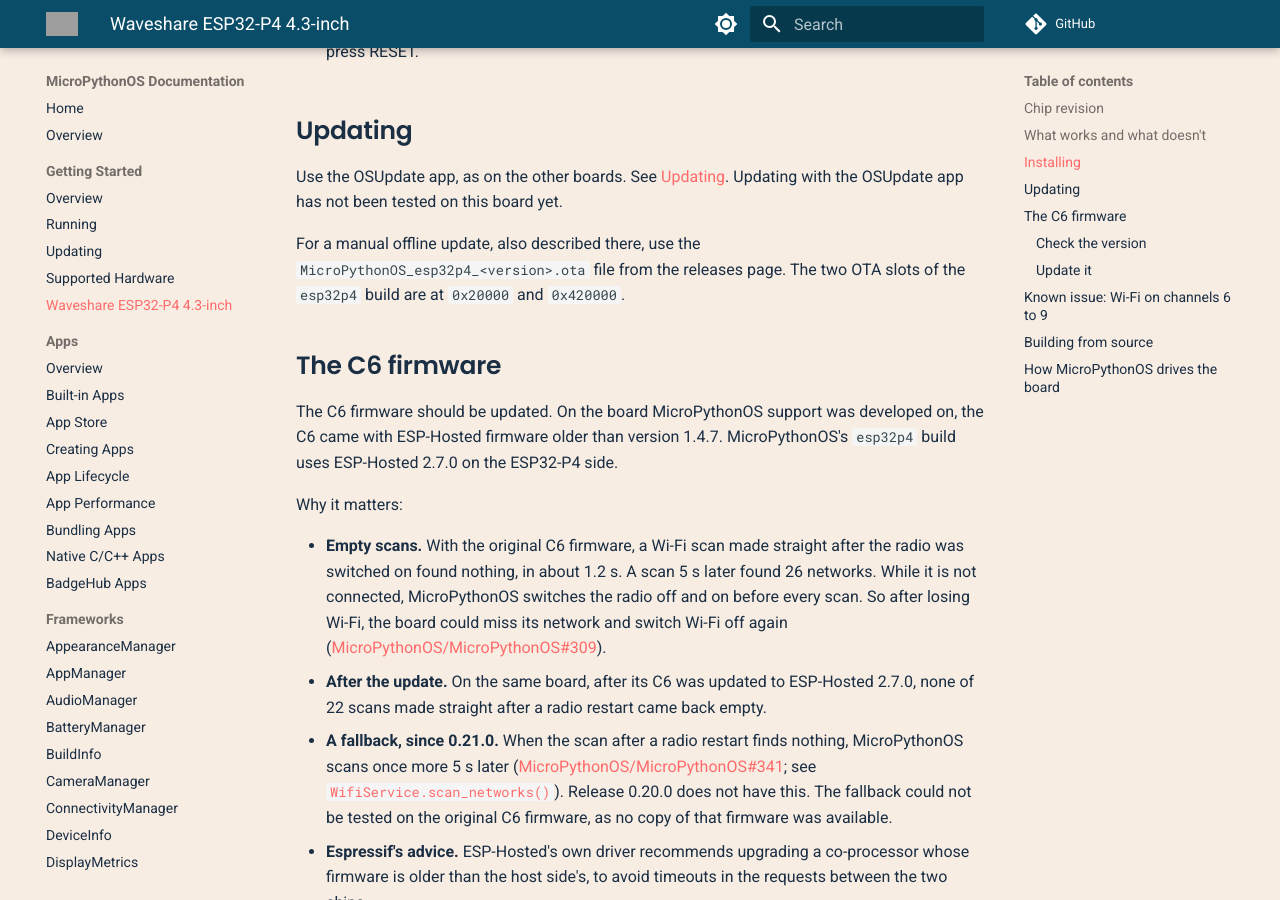
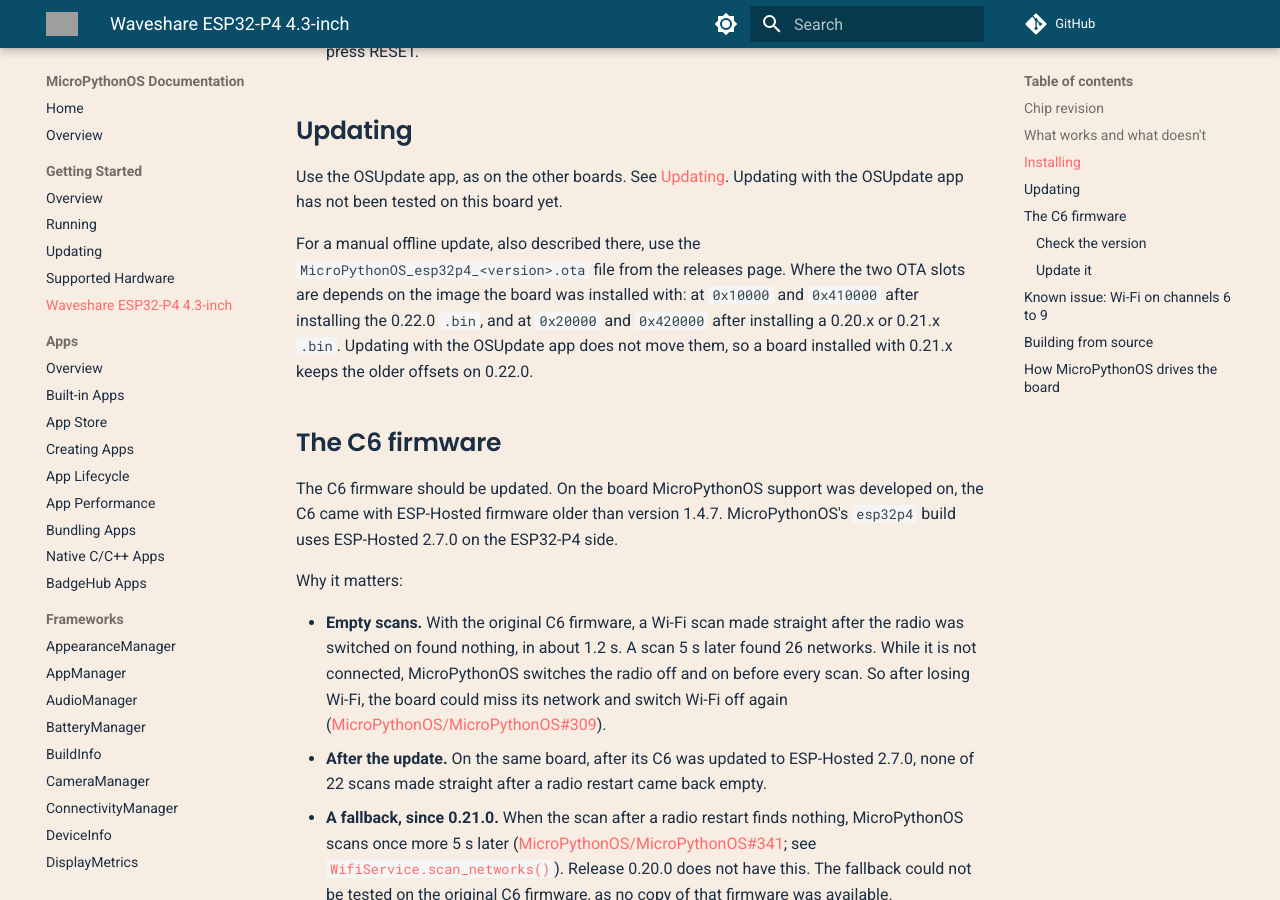
Before and after one commit to MicroPythonOS/docs, an MkDocs documentation site: the page built from docs/getting-started/waveshare-esp32-p4-wifi6-touch-lcd-4-3.md, in a window 1280 px wide and 900 px high, scrolled down 3336 px. Built offline with MkDocs 1.6.1 and Material for MkDocs 9.7.7, drawn with Linux system fonts in a browser that asks for light colours; comment, search, counter and statistics services are not loaded; grey boxes are pictures that could not be loaded.

Commit message:
Waveshare ESP32-P4 page: OTA slot offsets for the 0.22.0 image
The page gave the OTA slots as 0x20000 and 0x420000. That holds for a
board installed with a 0.20.x or 0.21.x image. The 0.22.0 image has its
own partition table (partitions/esp32p4_32mb.csv) with the slots at
0x10000 and 0x410000, and the install example on this page now uses
that image. The page now gives both pairs and says that an update with
OSUpdate doesn't move them.

Generated by Claude with bypass permissions on

Co-Authored-By: Claude Fable 5.2 <noreply@anthropic.com>

```diff
--- a/docs/getting-started/waveshare-esp32-p4-wifi6-touch-lcd-4-3.md
+++ b/docs/getting-started/waveshare-esp32-p4-wifi6-touch-lcd-4-3.md
@@ -78,7 +78,7 @@ The steps below use [esptool](https://docs.espressif.com/projects/esptool/en/lat
 
 Use the OSUpdate app, as on the other boards. See [Updating](updating.md). Updating with the OSUpdate app has not been tested on this board yet.
 
-For a manual offline update, also described there, use the `MicroPythonOS_esp32p4_<version>.ota` file from the releases page. The two OTA slots of the `esp32p4` build are at `0x20000` and `0x420000`.
+For a manual offline update, also described there, use the `MicroPythonOS_esp32p4_<version>.ota` file from the releases page. Where the two OTA slots are depends on the image the board was installed with: at `0x10000` and `0x410000` after installing the 0.22.0 `.bin`, and at `0x20000` and `0x420000` after installing a 0.20.x or 0.21.x `.bin`. Updating with the OSUpdate app does not move them, so a board installed with 0.21.x keeps the older offsets on 0.22.0.
 
 ## The C6 firmware
 
```
